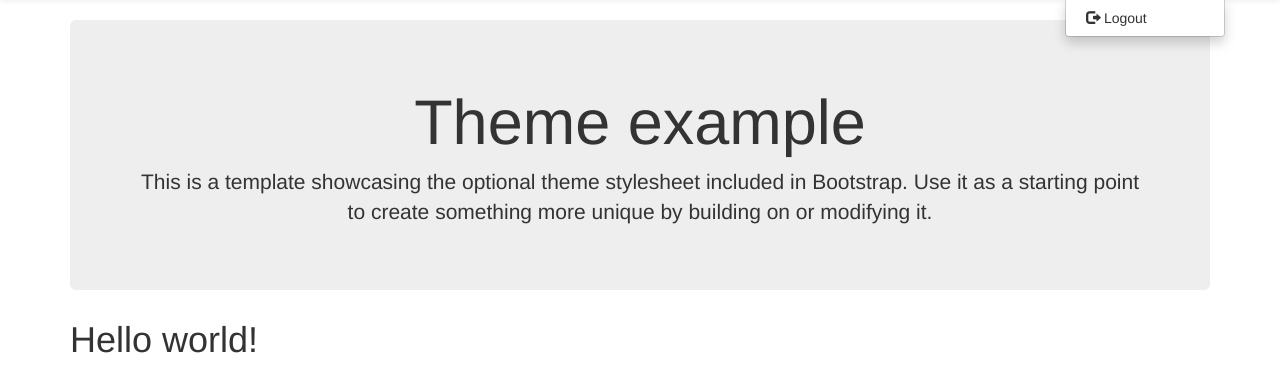
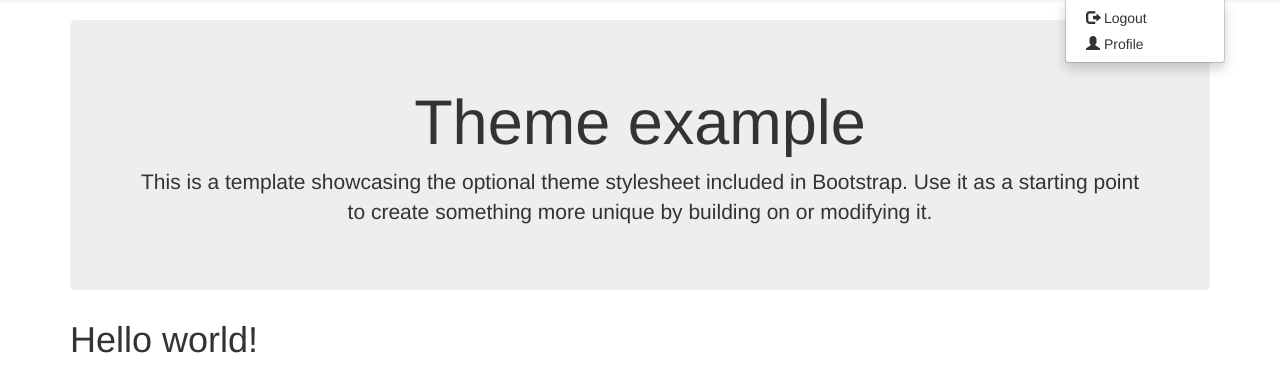
Before and after one commit to stathiss/e-commerce-site, a Django app: page / in a window 1280 px wide, after a click that opens the changed part. Shown: the part 51-443 px from the top of the page. Run offline with Django 3.2, Linux system fonts and the light colour scheme; the visitor is signed in with stand-in values (Sample User, id 1); some libraries are stand-ins or nearby versions.

Commit message:
Added Profile Page

```diff
--- a/loremipsum/templates/base.html
+++ b/loremipsum/templates/base.html
@@ -2,6 +2,7 @@
 <!DOCTYPE html>
 <html lang="en">
   <head>
+  <link rel="shortcut icon" type="image/svg" href="favicon.svg"/>
     <meta charset="utf-8">
     <meta http-equiv="X-UA-Compatible" content="IE=edge">
     <meta name="viewport" content="width=device-width, initial-scale=1">
--- a/loremipsum/templates/navbar.html
+++ b/loremipsum/templates/navbar.html
@@ -31,6 +31,11 @@
                               <span class="glyphicon glyphicon-log-out" aria-hidden="true"></span>&nbsp;Logout
                           </a>
                       </li>
+                      <li>
+                          <a href="{% url 'profile' %}">
+                              <span class="glyphicon glyphicon-user" aria-hidden="true"></span>&nbsp;Profile
+                           </a>
+                      </li>
                   {% else %}
                       <li>
                         <a href="{% url 'login' %}">
--- /dev/null
+++ b/loremipsum/templates/profile.html
@@ -0,0 +1,4 @@
+{% extends 'base.html' %}
+{% block content %}
+<h1> Profile </h1>
+{% endblock %}
--- a/loremipsum/tickets/urls.py
+++ b/loremipsum/tickets/urls.py
@@ -7,6 +7,7 @@ from tickets import views
 
 urlpatterns = [
 	path('about/', views.about, name='about'),
+	path('profile/', views.profile, name='profile'),
     path('', views.index, name='index'),
     path('api/events/', views.event_list, name='event_list'),
     path('accounts/', include('django.contrib.auth.urls')),
--- a/loremipsum/tickets/views.py
+++ b/loremipsum/tickets/views.py
@@ -18,6 +18,9 @@ def index(request):
 
 def about(request):
     return render(request, 'about.html')
+
+def profile(request):
+    return render(request, 'profile.html')
 
 class SignUpView(TemplateView):
     template_name = 'registration/signup.html'
@@ -41,7 +44,7 @@ class ParentSignUpView(CreateView):
 
     def form_valid(self, form):
         user = form.save()
-        #login(self.request, user)
+        login(self.request, user)
         return redirect('/about/')
 
 class ProviderSignUpView(CreateView):
@@ -55,7 +58,7 @@ class ProviderSignUpView(CreateView):
 
     def form_valid(self, form):
         user = form.save()
-        #login(self.request, user)
+        login(self.request, user)
         return redirect('/')
 
 
```
Also changed, not shown: loremipsum/templates/registration/signup.html (+9 -3 lines), loremipsum/static/images/favicon.svg (added).
